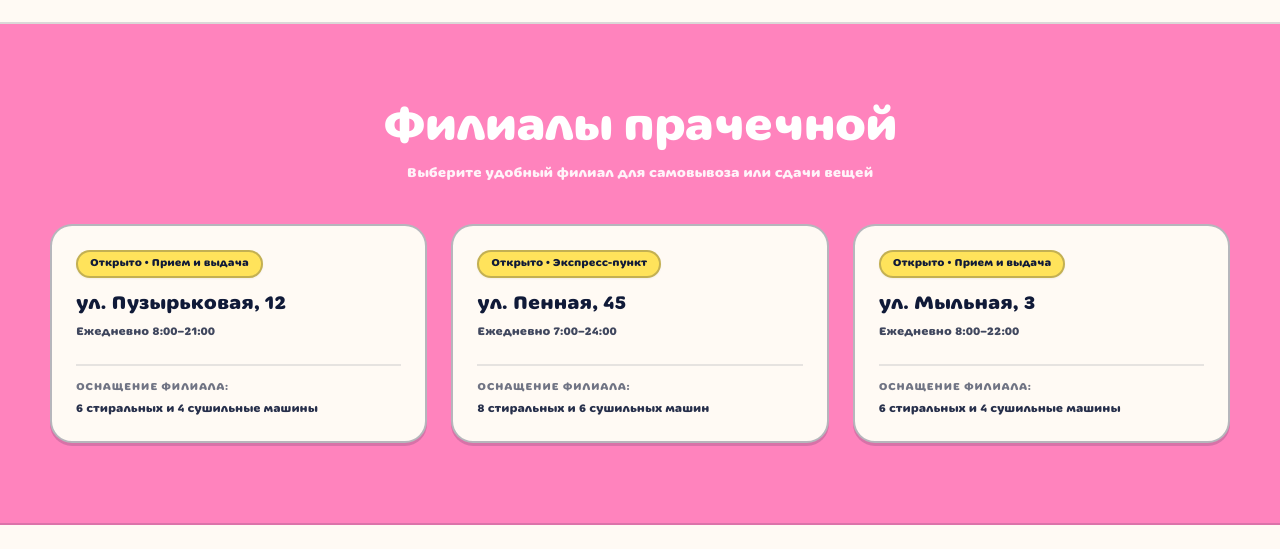
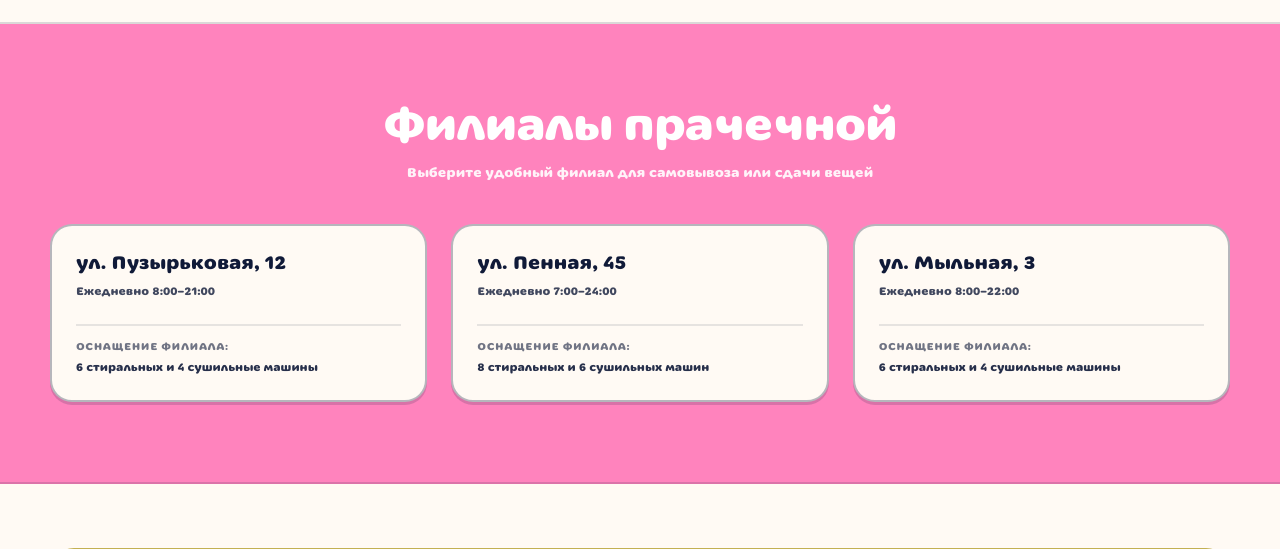
Before and after one commit to eueeeo/bubble, a Laravel app: page / in a window 1280 px wide. Shown: the part 3711-4260 px from the top of the page. Run offline with Laravel 12, Linux system fonts and the light colour scheme; style sheets or scripts are compiled from the project's sources; parts of the project's set-up code (start-up, migrations or seed data) failed here and were passed over; some libraries are stand-ins or nearby versions.

Commit message:
Remove status badges from branch cards for cleaner design

```diff
--- a/resources/js/views/HomeView.vue
+++ b/resources/js/views/HomeView.vue
@@ -635,9 +635,6 @@
             class="bg-bubble-cream dark:bg-[#131d33] border-2 border-bubble-dark/30 dark:border-[#24355a] rounded-[22px] shadow-brutal p-6 text-bubble-dark dark:text-[#f1f5fd] flex flex-col justify-between hover:-translate-y-1 transition-all"
           >
             <div>
-              <span class="inline-block px-3 py-1 rounded-full border-2 border-bubble-dark text-[11px] font-black bg-bubble-yellow text-bubble-dark shadow-sm mb-3">
-                {{ addr.status }}
-              </span>
               <h3 class="font-black text-xl text-bubble-dark dark:text-[#f1f5fd] mb-1.5">{{ addr.title }}</h3>
               <p class="text-xs text-bubble-dark/80 dark:text-[#94a9c9] my-1 font-medium">{{ addr.time }}</p>
             </div>
@@ -1061,9 +1058,9 @@ export default {
         { num: 4, title: 'Забери', desc: 'Чистое и поглаженное.' },
       ],
       addresses: [
-        { title: 'ул. Пузырьковая, 12', time: 'Ежедневно 8:00–21:00', equipment: '6 стиральных и 4 сушильные машины', status: 'Открыто • Прием и выдача' },
-        { title: 'ул. Пенная, 45', time: 'Ежедневно 7:00–24:00', equipment: '8 стиральных и 6 сушильных машин', status: 'Открыто • Экспресс-пункт' },
-        { title: 'ул. Мыльная, 3', time: 'Ежедневно 8:00–22:00', equipment: '6 стиральных и 4 сушильные машины', status: 'Открыто • Прием и выдача' },
+        { title: 'ул. Пузырьковая, 12', time: 'Ежедневно 8:00–21:00', equipment: '6 стиральных и 4 сушильные машины' },
+        { title: 'ул. Пенная, 45', time: 'Ежедневно 7:00–24:00', equipment: '8 стиральных и 6 сушильных машин' },
+        { title: 'ул. Мыльная, 3', time: 'Ежедневно 8:00–22:00', equipment: '6 стиральных и 4 сушильные машины' },
       ],
       reviews: [
         { text: 'Стирала зимний пуховик и плед. В обычную домашнюю машинку они не влезали, а тут огромные барабаны на 10 кг. Все чистое, мягкое и пух не сбился!', author: 'Анна Зайцева' },
```
